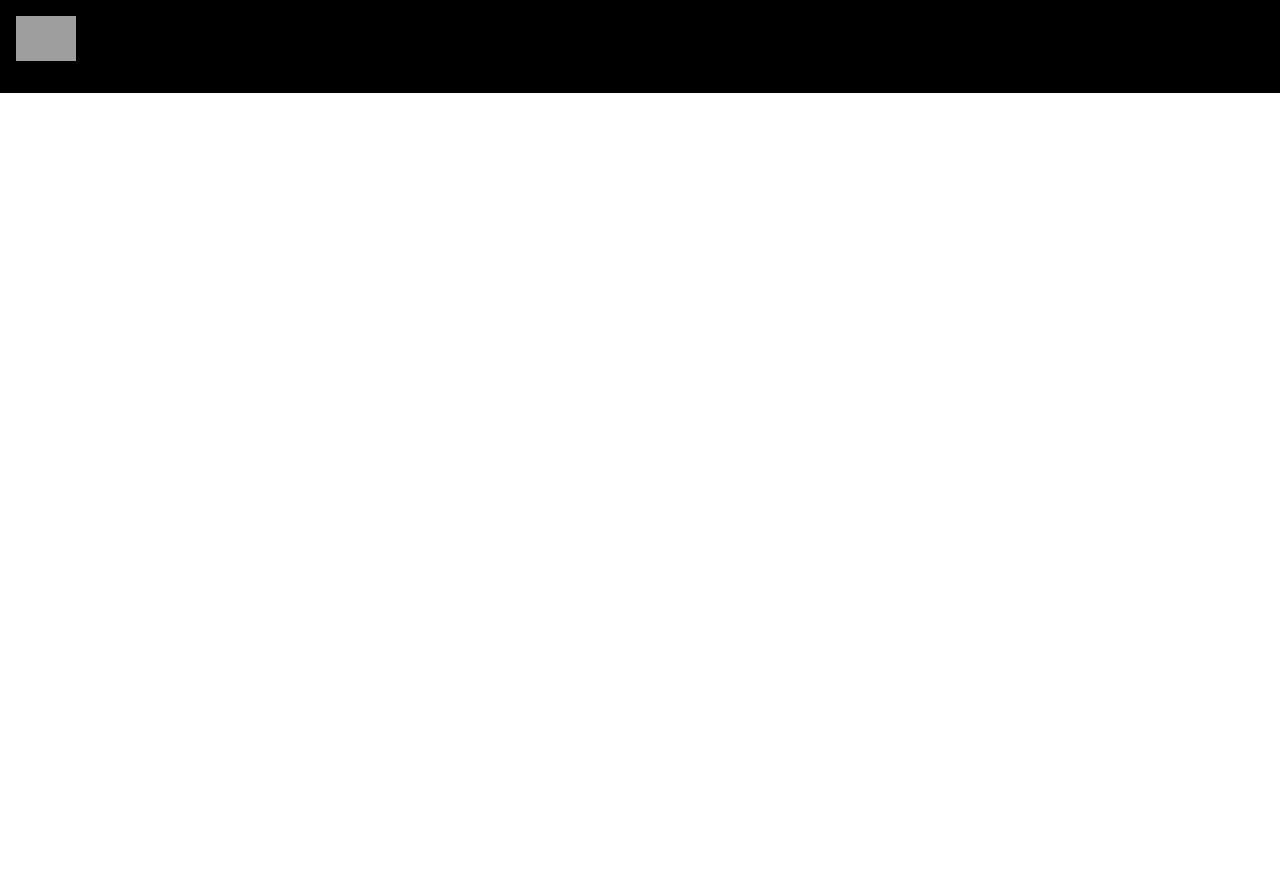
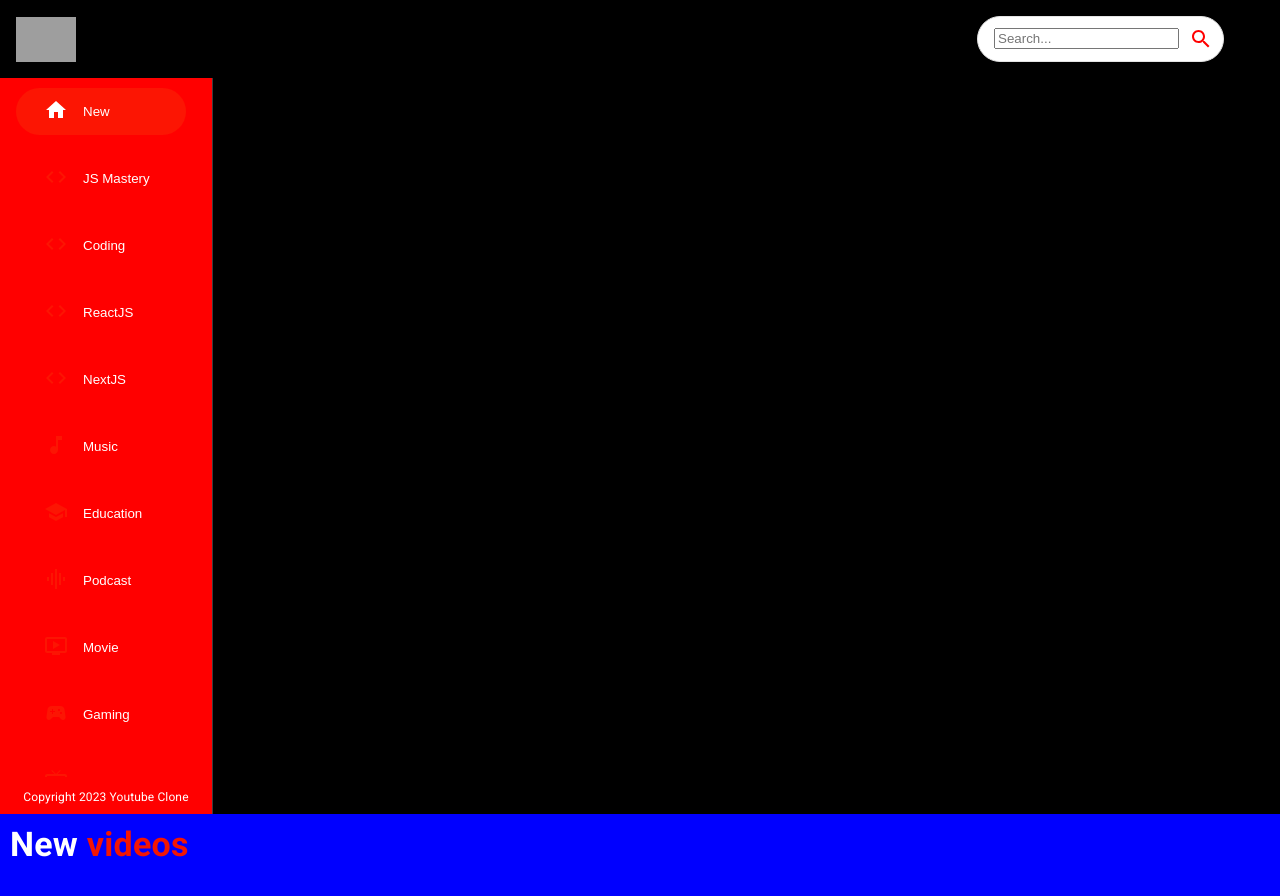
Before and after one commit to PavelFlynn/React.js, a React (Vite) app in the folder 03/app/youtube-clone/: page / in a window 1280 px wide. Shown: the top 896 px of the page. Before the commit the page ends 800 px from the top, so only its background shows below. Built offline with nearby package versions, Linux system fonts and the light colour scheme; grey boxes are pictures that could not be loaded.

Commit message:
react.js practice project 03
React.js practice and study session.

```diff
--- a/03/app/youtube-clone/src/App.jsx
+++ b/03/app/youtube-clone/src/App.jsx
@@ -1,4 +1,4 @@
-import { useState } from 'react'
+//import { useState } from 'react'
 import { BrowserRouter, Routes, Route } from 'react-router-dom';
 import { Box } from '@mui/material';
 import { Navbar, Feed, VideoDetail, ChannelDetail, SearchFeed } from './components';
--- a/03/app/youtube-clone/src/components/ChannelDetail.jsx
+++ b/03/app/youtube-clone/src/components/ChannelDetail.jsx
@@ -1,4 +1,4 @@
-import React from 'react'
+import React from 'react';
 
 export default function ChannelDetail() {
 
--- a/03/app/youtube-clone/src/components/Feed.jsx
+++ b/03/app/youtube-clone/src/components/Feed.jsx
@@ -1,9 +1,45 @@
-import React from 'react'
+import { useState, useEffect } from 'react';
+import { Box, Stack, Typography } from '@mui/material';
+import SideBar from './SideBar';
 
 export default function Feed() {
 
     return (
-        <div>Feed</div>
+        <Stack sx={{ direction: { sx: 'column', md: 'row' }}}>
+
+            <Box
+                sx={{
+                    width: '180px',
+                    height: { sx: 'auto', md: '92vh' },
+                    borderRight: '1px solid #3d3d3d',
+                    px: { sx: 0, md: 2 },
+                    backgroundColor: 'red'
+                }}
+            >
+
+                <SideBar />
+
+                <Typography variant='body2' sx={{ mt: 1.5, color: '#fff', fontSize: 12, textAlign: 'center' }} className='copyright'>
+                    Copyright 2023 Youtube Clone
+                </Typography>
+
+            </Box>
+
+            <Box
+                sx={{
+                    height: { sx: 'auto', md: '92vh' },
+                    p: '10px',
+                    backgroundColor: 'blue'
+                }}
+            >
+
+                <Typography variant='h4' fontWeight='bold' mb={2} sx={{ color: 'white' }}>
+                    New <span style={{ color: '#F31503' }}>videos</span>
+                </Typography>
+
+            </Box>
+
+        </Stack>
     )
 
 }
--- a/03/app/youtube-clone/src/components/Navbar.jsx
+++ b/03/app/youtube-clone/src/components/Navbar.jsx
@@ -1,4 +1,4 @@
-import { Stack } from '@mui/material'
+import { Stack } from '@mui/material';
 import { Link } from 'react-router-dom';
 import { logo } from '../utils/constants';
 import SearchBar from './SearchBar';
@@ -21,9 +21,7 @@ export default function Navbar() {
                 <img src={logo} alt="" height={45} />
             </Link>
 
-            <SearchBar>
-
-            </SearchBar>
+            <SearchBar />
 
         </Stack>
     )
--- a/03/app/youtube-clone/src/components/SearchBar.jsx
+++ b/03/app/youtube-clone/src/components/SearchBar.jsx
@@ -1,9 +1,29 @@
-import React from 'react'
+import { useState } from 'react';
+import { redirect } from 'react-router-dom';
+import { Paper, IconButton } from '@mui/material';
+import { Search } from '@mui/icons-material';
 
 export default function SearchBar() {
 
     return (
-        <div>SearchBar</div>
+        <Paper
+            component='form'
+            onSubmit={() => {}}
+            sx={{
+                pl: 2,
+                border: '1px solid #e3e3e3',
+                borderRadius: 20,
+                boxShadow: 'none',
+                mr: { sm: 5 }
+            }}
+        >
+
+            <input value='' placeholder='Search...' className='search-bar' onChange={() => {}} sx={{ border: 'none', background: 'none' }} />
+            <IconButton type="submit" sx={{ p: '10px', color: 'red' }}>
+                <Search />
+            </IconButton>
+
+        </Paper>
     )
 
 }
--- a/03/app/youtube-clone/src/components/SearchFeed.jsx
+++ b/03/app/youtube-clone/src/components/SearchFeed.jsx
@@ -1,4 +1,4 @@
-import React from 'react'
+import React from 'react';
 
 export default function SearchFeed() {
 
--- /dev/null
+++ b/03/app/youtube-clone/src/components/SideBar.jsx
@@ -0,0 +1,29 @@
+import { Stack } from '@mui/material';
+import { categories } from '../utils/constants';
+import '../css/sidebar.css';
+
+const selectedCategory = 'New';
+
+export default function SideBar() {
+
+    return (
+        <Stack
+            direction='row'
+            sx={{
+                flexDirection: 'column',
+                height: { sx: 'auto', md: '95%' },
+                paddingRight: '10px',
+                overflowY: 'auto'
+            }}
+        >
+            {categories.map(category => (
+                <button className='category-btn' key={category.name} style={{ backgroundColor: category.name === selectedCategory && '#FC1503' }}>
+                    <span style={{ color: category.name === selectedCategory ? '#fff' : '#FC1503', marginRight: '15px' }}>{category.icon}</span>
+                    <span>{category.name}</span>
+                </button>
+            ))}
+
+        </Stack>
+    )
+
+}
--- a/03/app/youtube-clone/src/components/VideoDetail.jsx
+++ b/03/app/youtube-clone/src/components/VideoDetail.jsx
@@ -1,4 +1,4 @@
-import React from 'react'
+import React from 'react';
 
 export default function VideoDetail() {
 
--- a/03/app/youtube-clone/src/components/index.js
+++ b/03/app/youtube-clone/src/components/index.js
@@ -4,3 +4,4 @@ export { default as VideoDetail } from './VideoDetail';
 export { default as ChannelDetail } from './ChannelDetail';
 export { default as SearchFeed } from './SearchFeed';
 export { default as SearchBar } from './SearchBar';
+export { default as SideBar } from './SideBar';
--- /dev/null
+++ b/03/app/youtube-clone/src/css/sidebar.css
@@ -0,0 +1,24 @@
+.category-btn {
+    position: relative;
+    margin: 10px 0;
+    padding: 10px 5px;
+    background: none;
+    border: none;
+    border-radius: 30px;
+    cursor: pointer;
+}
+
+.category-btn:hover {
+    background-color: red;
+}
+
+.category-btn span {
+    display: inline-block;
+    color: white;
+    vertical-align: middle;
+}
+
+.category-btn span:last-child {
+    width: 75px;
+    text-align: left;
+}
--- a/03/app/youtube-clone/src/utils/constants.js
+++ b/03/app/youtube-clone/src/utils/constants.jsx
@@ -14,7 +14,6 @@ import DeveloperModeIcon from '@mui/icons-material/DeveloperMode';
 
 export const logo = 'https://i.ibb.co/s9Qys2j/logo.png';
 
-/*
 export const categories = [
   { name: 'New', icon: <HomeIcon />, },
   { name: 'JS Mastery', icon: <CodeIcon />, },
@@ -34,7 +33,6 @@ export const categories = [
   { name: 'Gym', icon: <FitnessCenterIcon />, },
   { name: 'Crypto', icon: <DeveloperModeIcon />, },
 ];
-*/
 
 export const demoThumbnailUrl = 'https://i.ibb.co/G2L2Gwp/API-Course.png';
 export const demoChannelUrl = '/channel/UCmXmlB4-HJytD7wek0Uo97A';
```
